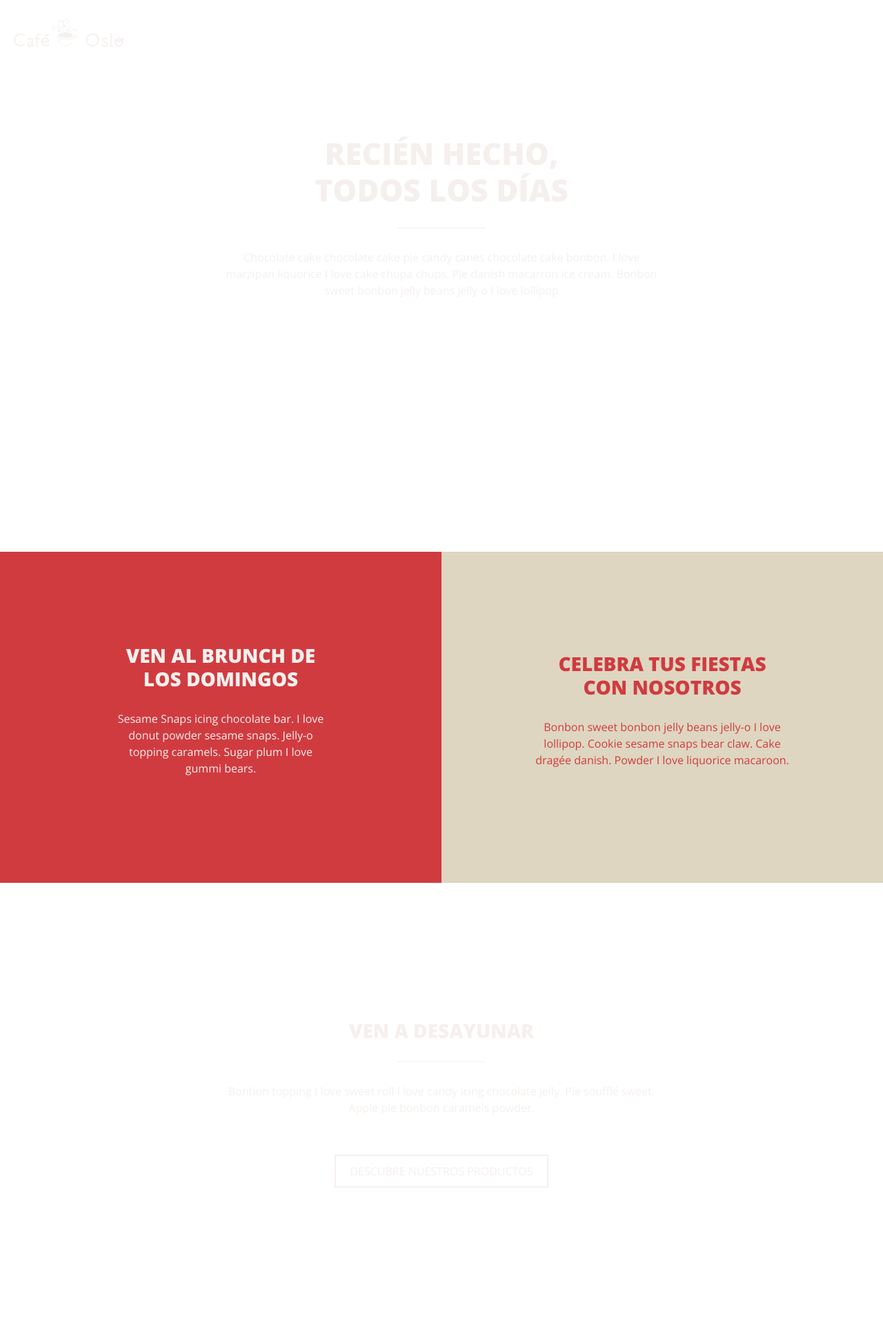
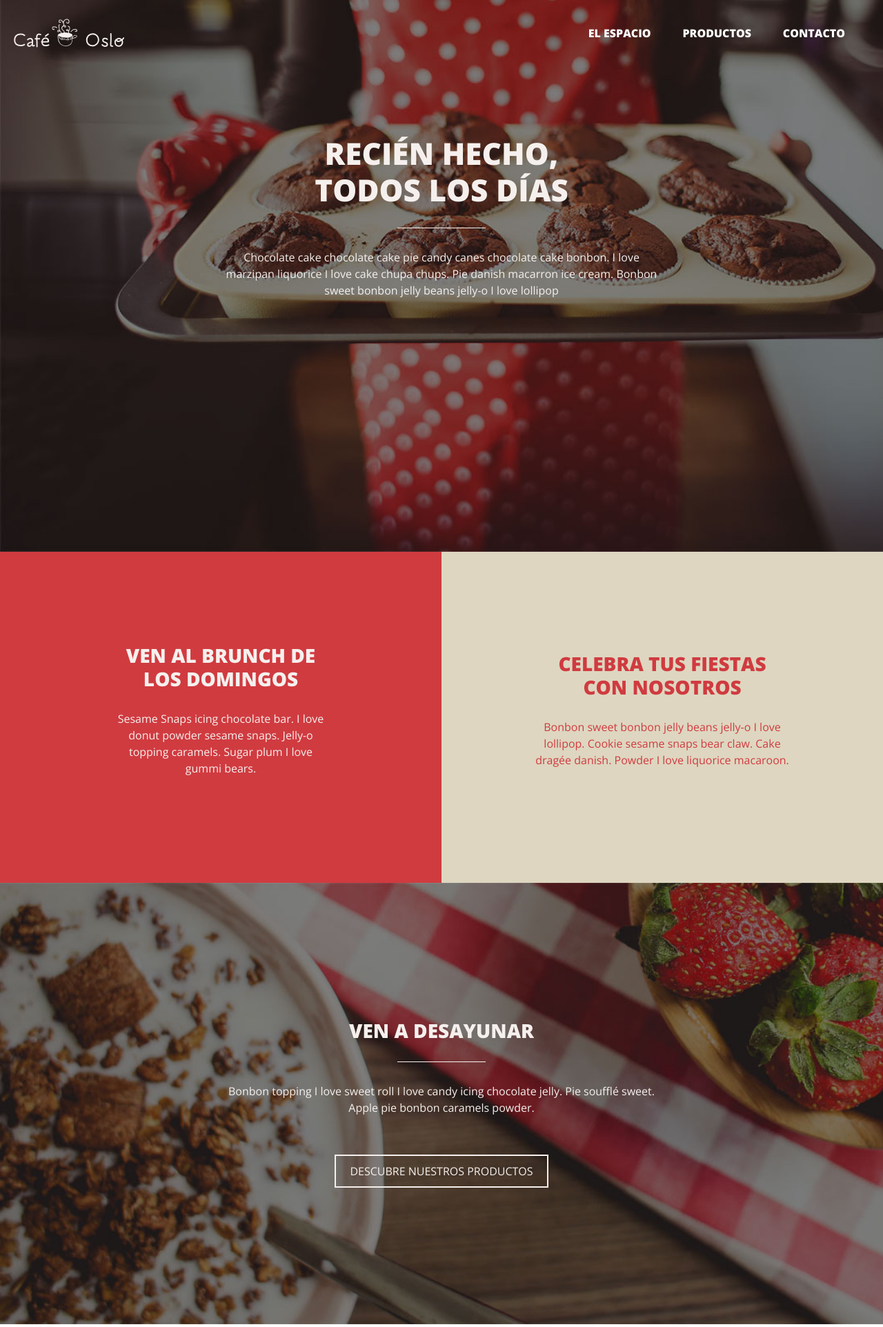
Before and after one commit to fedekrenn/cafe-oslo, a plain HTML site: page index.html in a window 1280 px wide. Shown: the top 1924 px of the page at 69% size. Drawn offline with nearby package versions, Linux system fonts and the light colour scheme; the site is published under a folder, as on GitHub Pages, so addresses that start at the root find nothing.

Commit message:
Corrección BCKImage

```diff
--- a/css/style.css
+++ b/css/style.css
@@ -86,7 +86,7 @@ hr {
 .buttonContainer {
   justify-content: center;
   min-height: 80vh;
-  background-image: url(/assets/img/fondo2.jpg);
+  background-image: url("../assets/img/fondo2.jpg");
   background-size: cover;
   color: #f5f0ed; }
 
@@ -123,7 +123,7 @@ hr {
     width: 100%; } }
 
 header {
-  background-image: url(/assets/img/fondo1.jpg);
+  background-image: url("../assets/img/fondo1.jpg");
   background-size: cover;
   min-height: 100vh;
   color: #f5f0ed; }
--- a/scss/layout/_header.scss
+++ b/scss/layout/_header.scss
@@ -1,5 +1,5 @@
 header{
-    background-image: url(/assets/img/fondo1.jpg);
+    background-image: url("../assets/img/fondo1.jpg");
     background-size: cover;
     min-height: 100vh;
     color: $lightText;
--- a/scss/layout/_index.scss
+++ b/scss/layout/_index.scss
@@ -34,7 +34,7 @@ hr{
     @extend %centerStyle;
     justify-content: center;
     min-height: 80vh;
-    background-image: url(/assets/img/fondo2.jpg);
+    background-image: url("../assets/img/fondo2.jpg");
     background-size: cover;
     color: $lightText;
     p{
```
